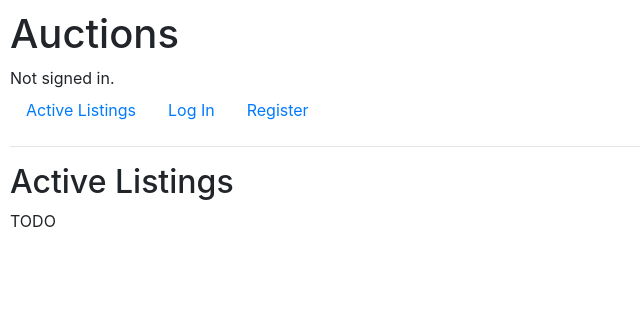
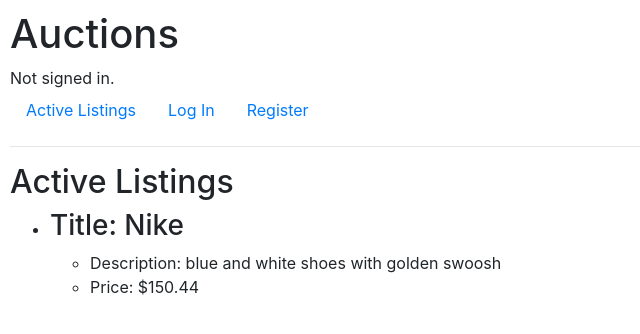
Before and after one commit to rodsantis/cs50w-commerce, a Django app: page / in a window 1280 px wide. Shown: the top 334 px of the page, without its empty margins (0-640 px from the left). Run offline with Django 3.2, Linux system fonts and the light colour scheme; data comes from the database, SQL or seed files in the repository; both versions use the stored data as it was after the commit; some libraries are stand-ins or nearby versions.

Commit message:
Showing Listings in the index page

```diff
--- a/auctions/models.py
+++ b/auctions/models.py
@@ -14,13 +14,23 @@ class Listing(models.Model):
     description = models.CharField(max_length=1000)
     price = models.DecimalField(max_digits=10, decimal_places=2)
     # date = models.DateTimeField()
+    # TODO add the image entry also
+
+    def __str__(self):
+        return f"{self.title}: {self.description}, ${self.price}"
 
 
 class Comment(models.Model):
     listing = models.ForeignKey(Listing, on_delete=models.CASCADE, related_name="comment")
     comments = models.CharField(max_length=1000)
 
+    def __str__(self):
+        return f"Listing: {self.listing}, Comment: {self.comments}"
+
 
 class Bid(models.Model):
     listing = models.ForeignKey(Listing, on_delete=models.CASCADE, related_name="bid")
     bids = models.DecimalField(max_digits=10, decimal_places=2)
+
+    def __str__(self):
+        return f"Listing: {self.listing}, Bids: {self.bids}"
--- a/auctions/templates/auctions/index.html
+++ b/auctions/templates/auctions/index.html
@@ -2,6 +2,17 @@
 
 {% block body %}
     <h2>Active Listings</h2>
-
-    TODO
+    {% if listings %}
+        <ul>
+            {% for item in listings %}
+            <li>
+                <h3>Title: {{ item.title }}</h3>
+                <ul>
+                    <li>Description: {{ item.description }}</li>
+                    <li>Price: ${{ item.price }}</li>
+                </ul>
+            </li>
+            {% endfor %}
+        </ul>
+    {% endif %}
 {% endblock %}
--- a/auctions/views.py
+++ b/auctions/views.py
@@ -4,11 +4,13 @@ from django.http import HttpResponse, HttpResponseRedirect
 from django.shortcuts import render
 from django.urls import reverse
 
-from .models import User
+from .models import User, Listing, Comment, Bid
 
 
 def index(request):
-    return render(request, "auctions/index.html")
+    return render(request, "auctions/index.html", {
+        "listings": Listing.objects.all()
+    })
 
 
 def login_view(request):
```
Also changed, not shown: db.sqlite3.
